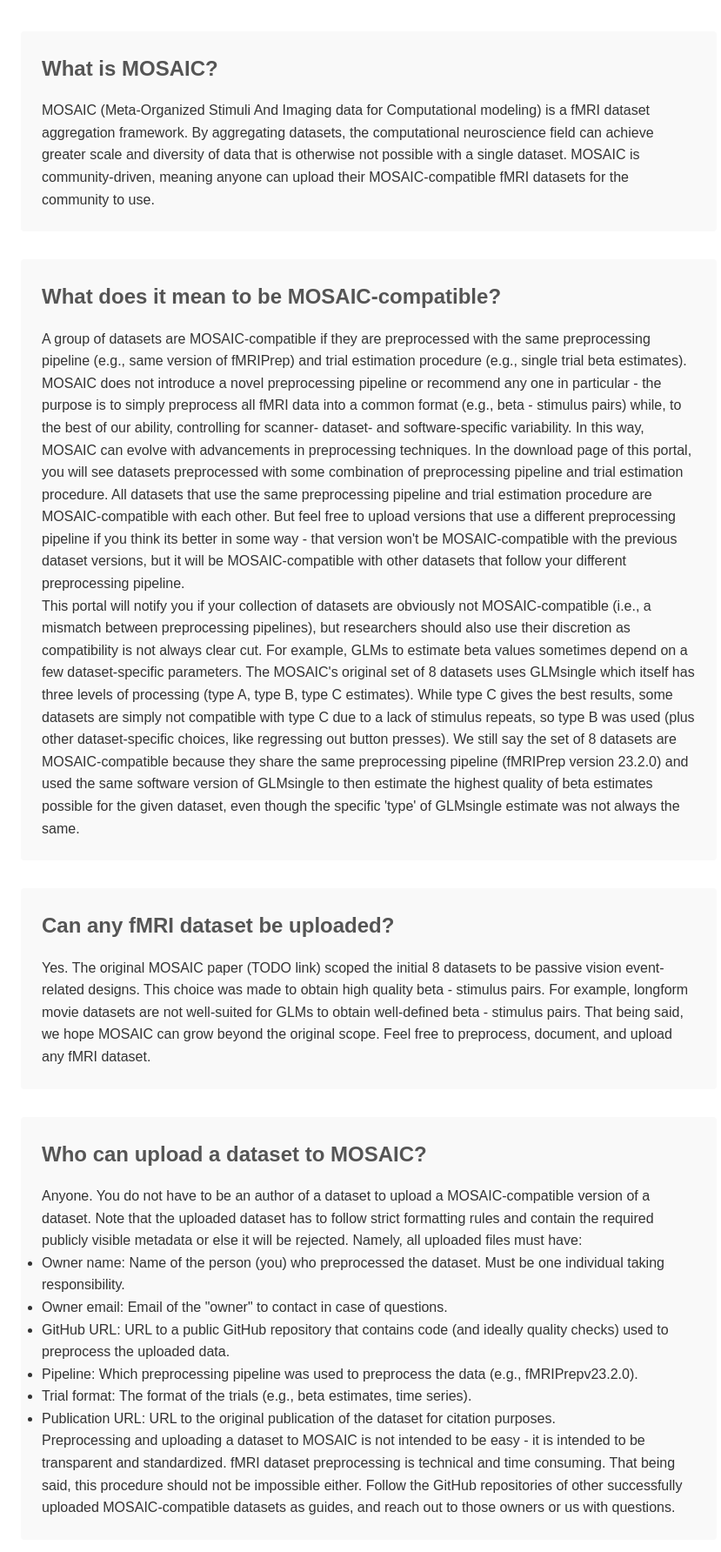
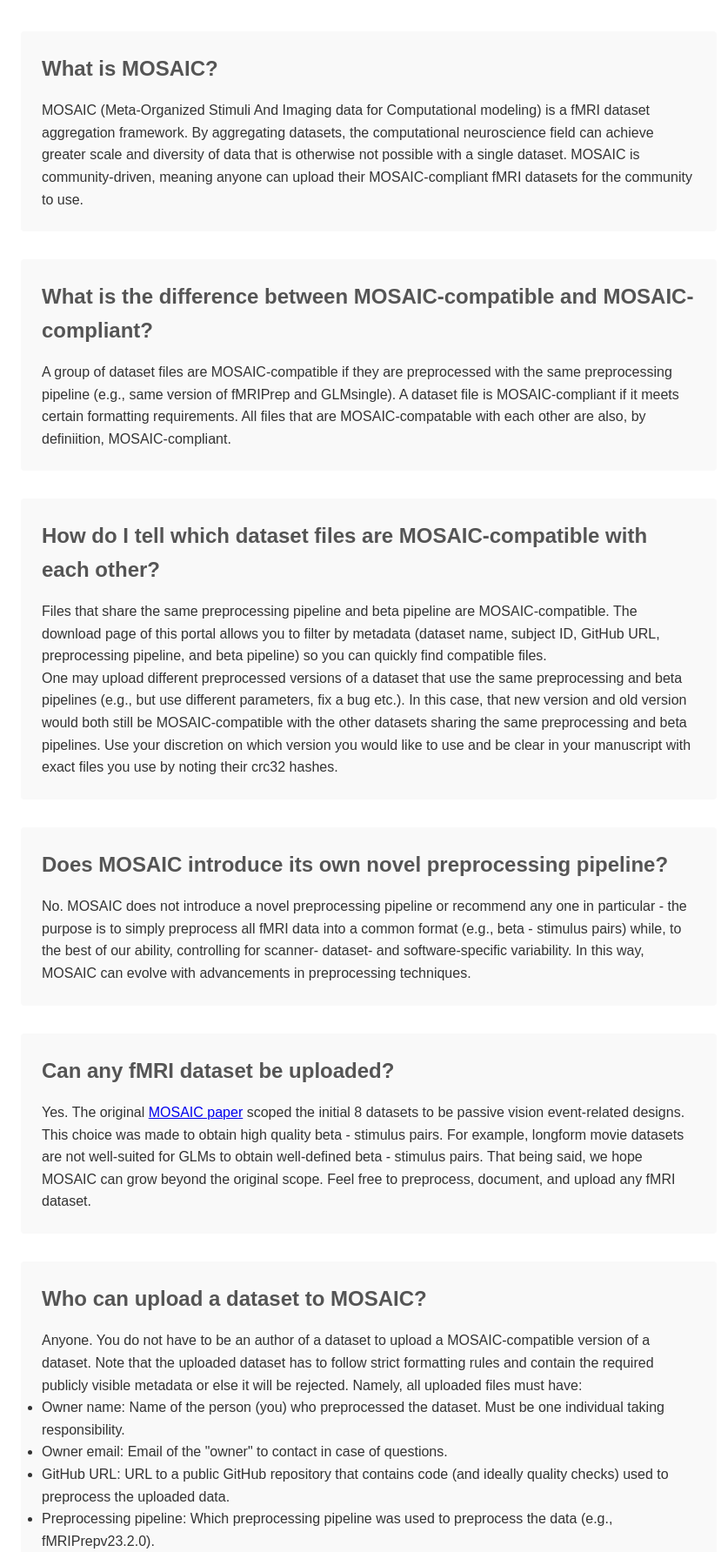
Before and after one commit to blahner/mosaic-website, a Flask app: page /faq in a window 1280 px wide. Shown: the part 137-1921 px from the top of the page at 87% size, without its empty margins (48-877 px from the left). Run offline with Flask 3, Linux system fonts and the light colour scheme.

Commit message:
updates to faq, upload logic, helper function, mosaic logo

```diff
--- a/app.py
+++ b/app.py
@@ -10,6 +10,10 @@
 from datetime import datetime
 import tempfile
 from werkzeug.utils import secure_filename
+from pathlib import Path
+
+#local
+from utils.helpers import upload_with_progress, generate_content_hash
 
 app = Flask(__name__,
             template_folder='templates',
@@ -21,6 +25,7 @@
 AWS_REGION = os.environ.get('AWS_REGION', 'us-east-1')
 UPLOAD_FOLDER = 'uploads'
 ALLOWED_EXTENSIONS = {'hdf5', 'h5'}
+UPLOAD_SIZE_LIMIT=30 #GB
 
 # Ensure upload folder exists
 os.makedirs(UPLOAD_FOLDER, exist_ok=True)
@@ -83,6 +88,45 @@
     except Exception as e:
         print(f"Error getting metadata for {key}: {e}")
         return {}
+
+def list_s3_crc32():
+    """
+    Get the crc32 hashes for each object in the s3 bucket and return as dict,
+    not jsonify for flask app. Otherwise similar to function 'list_s3_files()'.
+    """
+    """List all HDF5 files in S3 bucket with metadata"""
+    if not s3_client:
+        return {'error': 'S3 client not configured'}
+
+    try:
+        # List objects in bucket
+        response = s3_client.list_objects_v2(Bucket=S3_BUCKET)
+
+        if 'Contents' not in response:
+            return {}
+
+        files_data = {}
+        for obj in response['Contents']:
+            key = obj['Key']
+
+            # Only process HDF5 files
+            if not (key.endswith('.hdf5') or key.endswith('.h5')):
+                continue
+
+            # Get metadata for this file
+            metadata = get_s3_object_metadata(key)
+            files_data.update({key: metadata.get("crc32_hash", "")})
+
+        return files_data
+
+    except ClientError as e:
+        error_code = e.response['Error']['Code']
+        if error_code == 'NoSuchBucket':
+            return {'error': 'S3 bucket not found'}
+        else:
+            return {'error': f'S3 error: {error_code}'}
+    except Exception as e:
+        return {'error': str(e)}
 
 @app.route('/')
 def index():
@@ -172,46 +216,38 @@
         return jsonify({'error': 'Only HDF5 files (.hdf5, .h5) are allowed'}), 400
 
     try:
-        # Get metadata from form
-        metadata = {
-            'dataset_name': request.form.get('datasetName', ''),
-            'subjectID': request.form.get('subjectName', ''),
-            'preprocessing_pipeline': request.form.get('preprocessingPipeline', ''),
-            'owner_name': request.form.get('ownerName', ''),
-            'owner_email': request.form.get('ownerEmail', ''),
-            'beta_pipeline': request.form.get('betaPipeline', ''),
-            'github_url': request.form.get('githubUrl', ''),
-            'publication_url': request.form.get('publicationUrl', '')
-        }
+        size_human_readable = humanize.naturalsize(os.path.getsize(file))
+        if size_human_readable > UPLOAD_SIZE_LIMIT:
+            return jsonify({'error': f"Desired file upload size was {size_human_readable} and the max is {UPLOAD_SIZE_LIMIT}. Contact us if you truly have a file this large to upload."})
+        metadata = extract_hdf5_metadata(file)
 
         # Secure filename
         filename = secure_filename(file.filename)
+        metadata.update({"file_size": size_human_readable})
 
-        # Create unique filename if needed
-        timestamp = datetime.now().strftime('%Y%m%d_%H%M%S')
+        #use crc32 to hash hdf5 file. any change in file creates new hash
+        #hash just intended to ensure files are same or different
+        crc32_hash = generate_content_hash(file)
+
+        #get other s3 object crc32 hash
+        existing_objects = list_s3_crc32()
+        existing_hashes = set(existing_objects.values())
+        if crc32_hash in existing_hashes:
+            return jsonify({'error': 'This file has already been uploaded.'})
+
+        filename = Path(file).name
         name, ext = os.path.splitext(filename)
-        unique_filename = f"{name}_{timestamp}{ext}"
+        unique_filename = f"{name}_crc32-{crc32_hash}{ext}"
 
-        # Save file temporarily
-        temp_path = os.path.join(UPLOAD_FOLDER, unique_filename)
-        file.save(temp_path)
+        metadata.update({"crc32_hash": crc32_hash})
 
-        # Upload to S3 with metadata
-        s3_metadata = {k.replace('_', '-'): v for k, v in metadata.items() if v}
-
-        with open(temp_path, 'rb') as f:
-            s3_client.upload_fileobj(
-                f,
-                S3_BUCKET,
-                unique_filename,
-                ExtraArgs={
-                    'Metadata': s3_metadata,
-                    'ContentType': 'application/x-hdf'
-                }
-            )
-
-        # Clean up temporary file
-        os.remove(temp_path)
+        upload_with_progress(
+            file_path=file,
+            s3_client=s3_client,
+            bucket=S3_BUCKET,
+            key=unique_filename,
+            metadata=metadata
+        )
 
         return jsonify({
             'message': 'File uploaded successfully',
@@ -222,9 +258,6 @@
     except ClientError as e:
         return jsonify({'error': f'S3 upload error: {e.response["Error"]["Code"]}'}), 500
     except Exception as e:
-        # Clean up temporary file if it exists
-        if 'temp_path' in locals() and os.path.exists(temp_path):
-            os.remove(temp_path)
         return jsonify({'error': str(e)}), 500
 
 @app.route('/api/s3/download/<path:filename>', methods=['GET'])
--- a/templates/download.html
+++ b/templates/download.html
@@ -19,7 +19,7 @@
             <h1>Download Data</h1>
 
             <div class="controls">
-                <input type="text" id="searchInput" placeholder="Search datasets...">
+                <input type="text" id="searchInput" placeholder="Search MOSAIC by metadata">
                 <span id="statsDisplay">0 datasets, 0 files</span>
             </div>
 
--- a/templates/faq.html
+++ b/templates/faq.html
@@ -23,32 +23,43 @@
                     <h2 style="margin-bottom: 1rem;">What is MOSAIC?</h2>
                     <p>MOSAIC (Meta-Organized Stimuli And Imaging data for Computational modeling) is a fMRI dataset aggregation framework. By
                         aggregating datasets, the computational neuroscience field can achieve greater scale and diversity of data that is otherwise not possible with a single dataset.
-                        MOSAIC is community-driven, meaning anyone can upload their MOSAIC-compatible fMRI datasets for the community to use.
+                        MOSAIC is community-driven, meaning anyone can upload their MOSAIC-compliant fMRI datasets for the community to use.
                     </p>
                 </div>
 
                 <div style="margin-bottom: 2rem; padding: 1.5rem; background: #f9f9f9; border-radius: 4px;">
-                    <h2 style="margin-bottom: 1rem;">What does it mean to be MOSAIC-compatible?</h2>
+                    <h2 style="margin-bottom: 1rem;">What is the difference between MOSAIC-compatible and MOSAIC-compliant?</h2>
                     <p>
-                        A group of datasets are MOSAIC-compatible if they are preprocessed with the same preprocessing pipeline (e.g., same version of fMRIPrep) and trial estimation procedure (e.g., single trial beta estimates).
-                        MOSAIC does not introduce a novel preprocessing pipeline or recommend any one in particular - the purpose is to simply preprocess all fMRI data into a common format (e.g., beta - stimulus pairs)
-                        while, to the best of our ability, controlling for scanner- dataset- and software-specific variability. In this way, MOSAIC can evolve with advancements in preprocessing techniques.
-                        In the download page of this portal, you will see datasets preprocessed with some combination of preprocessing pipeline and trial estimation procedure. All datasets that use the same preprocessing
-                        pipeline and trial estimation procedure are MOSAIC-compatible with each other. But feel free to upload versions that use a different preprocessing pipeline if you think its better in some way - that version won't be MOSAIC-compatible with the previous dataset versions, but it will be MOSAIC-compatible
-                        with other datasets that follow your different preprocessing pipeline.
+                        A group of dataset files are MOSAIC-compatible if they are preprocessed with the same preprocessing pipeline (e.g., same version of fMRIPrep and GLMsingle).
+                        A dataset file is MOSAIC-compliant if it meets certain formatting requirements. All files that are MOSAIC-compatable with each other are also, by definiition, MOSAIC-compliant.
+                    </p>
+                </div>
+
+                <div style="margin-bottom: 2rem; padding: 1.5rem; background: #f9f9f9; border-radius: 4px;">
+                    <h2 style="margin-bottom: 1rem;">How do I tell which dataset files are MOSAIC-compatible with each other?</h2>
+                    <p>
+                        Files that share the same preprocessing pipeline and beta pipeline are MOSAIC-compatible. The download page of this portal allows you to filter by metadata (dataset name, subject ID,
+                        GitHub URL, preprocessing pipeline, and beta pipeline) so you can quickly find compatible files.
                     </p>
                     <p>
-                        This portal will notify you if your collection of datasets are obviously not MOSAIC-compatible (i.e., a mismatch between preprocessing pipelines), but researchers
-                        should also use their discretion as compatibility is not always clear cut. For example, GLMs to estimate beta values sometimes depend on a few dataset-specific parameters. The MOSAIC's original set of 8 datasets uses GLMsingle which itself has three levels of processing (type A, type B, type C estimates).
-                        While type C gives the best results, some datasets are simply not compatible with type C due to a lack of stimulus repeats, so type B was used (plus other dataset-specific choices, like regressing out button presses). We still say the set of 8 datasets are MOSAIC-compatible because they
-                        share the same preprocessing pipeline (fMRIPrep version 23.2.0) and used the same software version of GLMsingle to then estimate the highest quality of beta estimates possible for the given dataset, even though the specific 'type' of GLMsingle estimate was not always the same.
+                        One may upload different preprocessed versions of a dataset that use the same preprocessing and beta pipelines (e.g., but use different parameters, fix a bug etc.). In this case, that new
+                        version and old version would both still be MOSAIC-compatible with the other datasets sharing the same preprocessing and beta pipelines. Use your discretion on which version you would like
+                        to use and be clear in your manuscript with exact files you use by noting their crc32 hashes.
+                    </p>
+                </div>
+
+                <div style="margin-bottom: 2rem; padding: 1.5rem; background: #f9f9f9; border-radius: 4px;">
+                    <h2 style="margin-bottom: 1rem;">Does MOSAIC introduce its own novel preprocessing pipeline?</h2>
+                    <p>
+                        No. MOSAIC does not introduce a novel preprocessing pipeline or recommend any one in particular - the purpose is to simply preprocess all fMRI data into a common format (e.g., beta - stimulus pairs)
+                        while, to the best of our ability, controlling for scanner- dataset- and software-specific variability. In this way, MOSAIC can evolve with advancements in preprocessing techniques.
                     </p>
                 </div>
 
                 <div style="margin-bottom: 2rem; padding: 1.5rem; background: #f9f9f9; border-radius: 4px;">
                     <h2 style="margin-bottom: 1rem;">Can any fMRI dataset be uploaded?</h2>
                     <p>
-                        Yes. The original MOSAIC paper (TODO link) scoped the initial 8 datasets to be passive vision event-related designs. This choice was made to obtain high quality
+                        Yes. The original <a href="TODOlink">MOSAIC paper</a> scoped the initial 8 datasets to be passive vision event-related designs. This choice was made to obtain high quality
                         beta - stimulus pairs. For example, longform movie datasets are not well-suited for GLMs to obtain well-defined beta - stimulus pairs. That being said, we hope MOSAIC
                         can grow beyond the original scope. Feel free to preprocess, document, and upload any fMRI dataset.
                     </p>
@@ -63,8 +74,8 @@
                             <li>Owner name: Name of the person (you) who preprocessed the dataset. Must be one individual taking responsibility.</li>
                             <li>Owner email: Email of the "owner" to contact in case of questions.</li>
                             <li>GitHub URL: URL to a public GitHub repository that contains code (and ideally quality checks) used to preprocess the uploaded data.</li>
-                            <li>Pipeline: Which preprocessing pipeline was used to preprocess the data (e.g., fMRIPrepv23.2.0).</li>
-                            <li>Trial format: The format of the trials (e.g., beta estimates, time series).</li>
+                            <li>Preprocessing pipeline: Which preprocessing pipeline was used to preprocess the data (e.g., fMRIPrepv23.2.0).</li>
+                            <li>Beta pipeline: Which beta estimation pipeline was used (e.g., GLMsinglev1.2) ?</li>
                             <li>Publication URL: URL to the original publication of the dataset for citation purposes.</li>
                         </ul>
 
@@ -108,13 +119,8 @@
                 </div>
 
                 <div style="margin-bottom: 2rem; padding: 1.5rem; background: #f9f9f9; border-radius: 4px;">
-                    <h2 style="margin-bottom: 1rem;">What do I need to run the download script?</h2>
-                    <p>You need to have the AWS CLI installed and configured with appropriate credentials to access the S3 bucket. The script uses standard AWS CLI commands to download files.</p>
-                </div>
-
-                <div style="margin-bottom: 2rem; padding: 1.5rem; background: #f9f9f9; border-radius: 4px;">
                     <h2 style="margin-bottom: 1rem;">Is there a file size limit?</h2>
-                    <p>Yes, the single file size limit is 20gb. This limit mainly exists to prevent unintended large uploads. If you are trying to upload a dataset that exceeds this limit, contact us and we can raise the limit. </p>
+                    <p>Yes, the single file size limit is 30gb. This limit mainly exists to prevent unintended large uploads. If you are trying to upload a dataset that exceeds this limit, contact us and we can raise the limit. </p>
                 </div>
             </div>
         </main>
--- a/templates/index.html
+++ b/templates/index.html
@@ -16,6 +16,8 @@
         </nav>
 
         <main>
+            <img src="{{ url_for('static', filename='assets/mosaic_logo.png') }}" alt="MOSAIC Logo" style="max-height: 100px; margin-bottom: 1rem;">
+
             <h1>Welcome to the MOSAIC portal</h1>
 
             <div style="margin-bottom: 2rem;">
```
Also changed, not shown: static/js/download.js (+6 -5 lines), templates/upload.html (+34 -68 lines), utils/helpers.py (added, +88 -0 lines), static/assets/mosaic_logo.png (added), utils/__init__.py (added).
